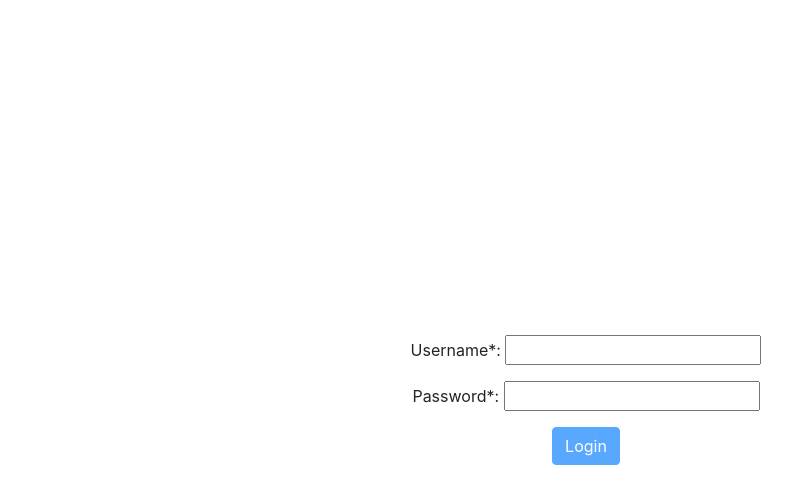
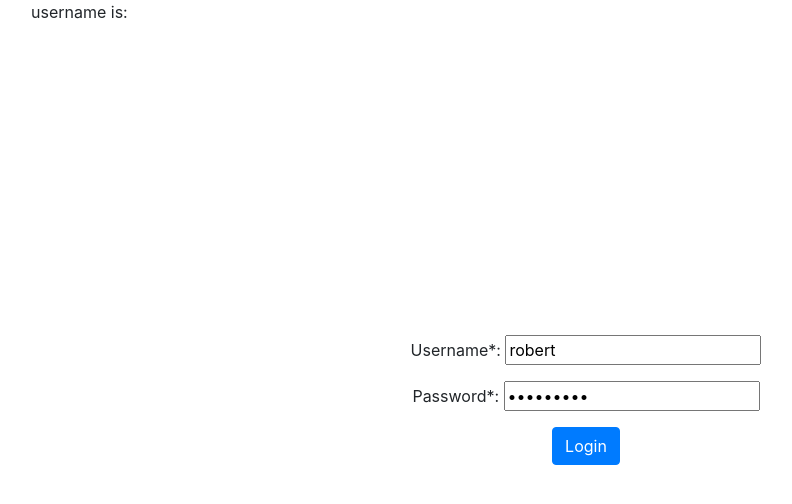
Before and after one commit to AlaaEl-DinAhmed/orders, an Angular app: page /login in a window 1280 px wide. Shown: the top 504 px of the page, without its empty margins (54-846 px from the left). Built offline with nearby package versions, Linux system fonts and the light colour scheme.

Commit message:
if applied: -Adding loading in the button when user log in.

```diff
--- a/src/app/classes/token.model.ts
+++ b/src/app/classes/token.model.ts
@@ -1,3 +1,3 @@
-export class Token {
+export interface Token {
     token: string;
 }
--- a/src/app/login/login.component.html
+++ b/src/app/login/login.component.html
@@ -20,7 +20,14 @@
         *ngIf="loginForm.controls['password'].touched && loginForm.controls['password'].errors?.required">
         Password is required
       </p>
-      <button class="btn btn-primary" type="submit" [disabled]="!loginForm.valid">Login</button>
-      <p *ngIf="errorMessage" class="alert alert-danger">{{ errorMessage }}</p>
+      <button class="btn btn-primary custom--btn" type="submit" [ngClass]="{'req--sent': requestClass}"
+        [disabled]="!loginForm.valid"
+        #loginbtn
+        >
+        Login
+        <div class="loader" [ngClass]="{'block': reqLoading}"></div>
+      </button>
+      <p *ngIf="errorMessage" class="alert alert-danger mt-5">{{ errorMessage }}</p>
     </form>
   </div>
+<p>username is: {{ username | async }}</p>
--- a/src/app/login/login.component.scss
+++ b/src/app/login/login.component.scss
@@ -6,7 +6,10 @@
     width: 75%;
     text-align: center;
 }
-
+.custom--btn{
+    display: flex;
+    margin: auto;
+}
 .error-msg {
     width: 50%;
     margin: auto;
--- a/src/app/login/login.component.ts
+++ b/src/app/login/login.component.ts
@@ -1,6 +1,8 @@
-import { Component, OnInit, ViewChild, ElementRef } from '@angular/core';
+import { Component, OnInit, ViewChild, ElementRef, Renderer2 } from '@angular/core';
 import { FormBuilder, Validators, FormGroup } from '@angular/forms';
 import { AuthService } from '../services/auth.service';
+import { Observable } from 'rxjs';
+import { User } from '../classes/user.model';
 
 @Component({
   selector: 'app-loginss',
@@ -9,7 +11,11 @@ import { AuthService } from '../services/auth.service';
 })
 export class LoginComponent implements OnInit {
   loginForm: FormGroup;
+  username: Observable<string>;
   errorMessage: string;
+  requestClass: boolean;
+  reqLoading: boolean;
+  @ViewChild('loginbtn') LoginBtn: ElementRef;
   constructor(
     private fb: FormBuilder,
     private userService: AuthService
@@ -17,19 +23,24 @@ export class LoginComponent implements OnInit {
 
   ngOnInit() {
     this.loginForm = this.fb.group({
-      username: ['', [Validators.required]],
-      password: ['', [Validators.required]],
+      username: ['robert', [Validators.required]],
+      password: ['asdasdasd', [Validators.required]],
     });
   }
   login() {
-    const credetnials = this.loginForm.value;
-    this.userService.login(credetnials).subscribe(
+    const credentials: User = this.loginForm.value;
+    this.requestClass = true;
+    this.reqLoading = true;
+    this.userService.login(credentials).subscribe(
       response => {
         if (response) {
+          this.username = this.userService.user$;
+          this.requestClass = false;
+          this.reqLoading = false;
           this.errorMessage = '';
         }
       },
-      err => this.errorMessage = err.error.message
+      err =>  this.errorMessage = err.error.message
     );
   }
 }
--- a/src/app/services/auth.service.ts
+++ b/src/app/services/auth.service.ts
@@ -4,18 +4,20 @@ import { environment } from '../../environments/environment';
 import { User } from '../classes/user.model';
 import { BehaviorSubject, Observable } from 'rxjs';
 import { tap } from 'rxjs/operators';
+import { Token } from '../classes/token.model';
 @Injectable({
   providedIn: 'root'
 })
 export class AuthService {
-  user$ = new BehaviorSubject(null);
+  user$ = new BehaviorSubject<string>(null);
   constructor(private http: HttpClient) { }
 
-  login(credentials: User): Observable<any> {
-    return this.http.post(`${environment.apiUrl}users/login`, credentials).pipe(
+  login(credentials: User): Observable<Token> {
+    return this.http.post<Token>(`${environment.apiUrl}users/login`, credentials).pipe(
       tap(token => {
         localStorage.setItem('token', token.token);
         localStorage.setItem('username', credentials.username);
+        this.user$.next(credentials.username);
       })
     );
   }
--- a/src/app/user/user.module.ts
+++ b/src/app/user/user.module.ts
@@ -1,12 +1,11 @@
 import { NgModule } from '@angular/core';
 import { CommonModule } from '@angular/common';
-import { RegisterComponent } from './register/register.component';
 import { ForegtPasswordComponent } from './foregt-password/foregt-password.component';
 import { UserRoutingModule } from './user-routing.module';
 import { UserComponent } from './user/user.component';
 
 @NgModule({
-  declarations: [RegisterComponent, ForegtPasswordComponent, UserComponent],
+  declarations: [ForegtPasswordComponent, UserComponent],
   imports: [
     CommonModule,
     UserRoutingModule,
--- a/src/styles.scss
+++ b/src/styles.scss
@@ -1,4 +1,45 @@
 /* You can add global styles to this file, and also import other style files */
 .has-error {
-    border: 1px solid red
+  border: 1px solid red
 }
+
+.req--sent {
+  opacity: .5;
+}
+
+.block{
+    display: block !important
+}
+
+@-webkit-keyframes spin {
+  0% {
+    -webkit-transform: rotate(0deg);
+  }
+
+  100% {
+    -webkit-transform: rotate(360deg);
+  }
+}
+
+.loader {
+  margin-left: 10px;
+  border: 3px solid #f3f3f3;
+  border-radius: 100%;
+  border-top: 5px solid #3498db;
+  width: 25px;
+  height: 25px;
+  -webkit-animation: spin 2s linear infinite;
+  animation: spin 2s linear infinite;
+  display: none;
+  transition: all .5s ease;
+}
+
+@keyframes spin {
+  0% {
+    transform: rotate(0deg);
+  }
+
+  100% {
+    transform: rotate(360deg);
+  }
+}
```
Also changed, not shown: src/app/classes/user.model.ts (+3 -5 lines), src/app/not-found/not-found.component.html (line endings or trailing spaces), src/app/user/register/register.component.html (line endings or trailing spaces).
